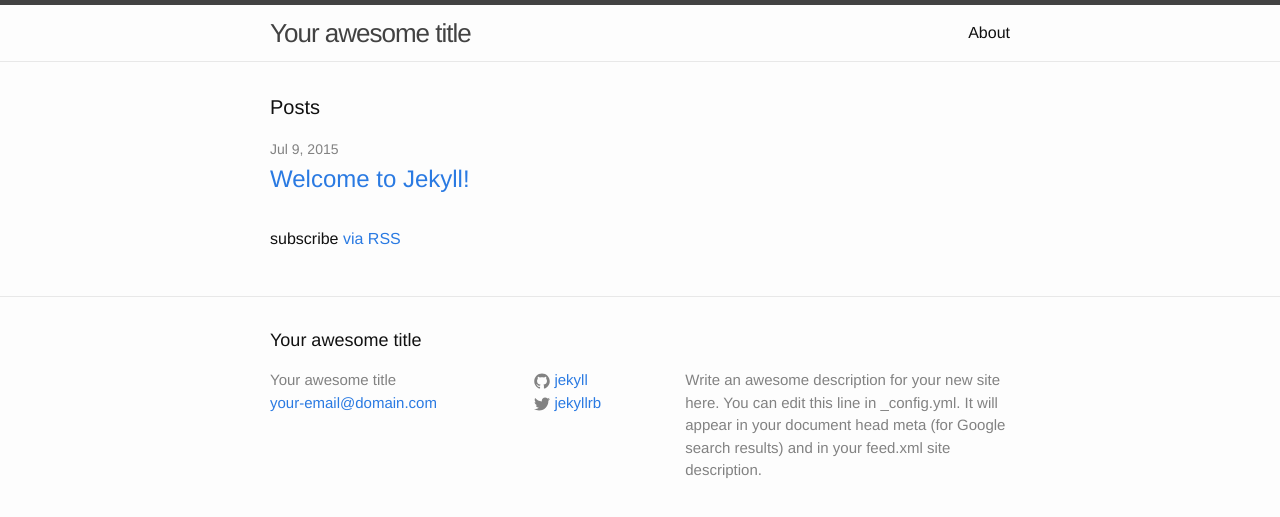
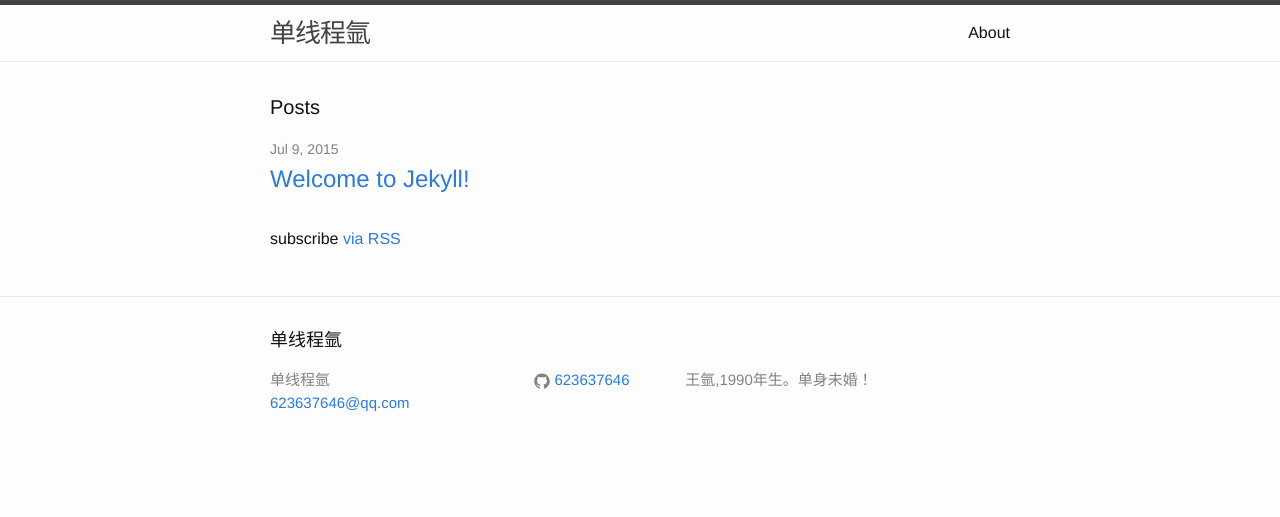
Before and after one commit to 623637646/623637646.github.io, a Jekyll site: the page built from index.html, in a window 1280 px wide. Shown: the top 517 px of the page. Built offline with Jekyll 4.4.1, drawn with Linux system fonts in a browser that asks for light colours.

Commit message:
修改配置文件

```diff
--- a/_config.yml
+++ b/_config.yml
@@ -1,14 +1,12 @@
 # Site settings
-title: Your awesome title
-email: your-email@domain.com
+title: 单线程氩
+email: 623637646@qq.com
 description: > # this means to ignore newlines until "baseurl:"
-  Write an awesome description for your new site here. You can edit this
-  line in _config.yml. It will appear in your document head meta (for
-  Google search results) and in your feed.xml site description.
+  王氩,1990年生。单身未婚！
 baseurl: "" # the subpath of your site, e.g. /blog/
 url: "http://yourdomain.com" # the base hostname & protocol for your site
-twitter_username: jekyllrb
-github_username:  jekyll
+twitter_username:
+github_username:  623637646
 
 # Build settings
 markdown: kramdown
```
